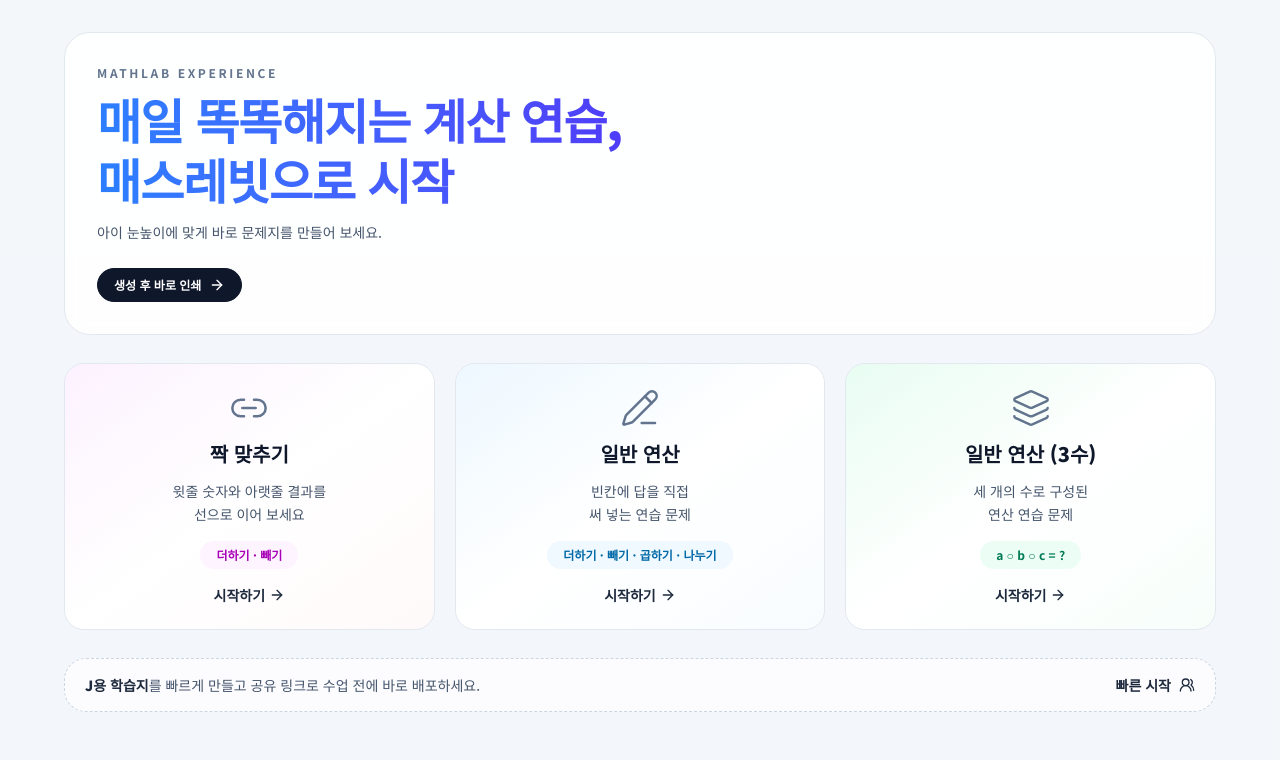
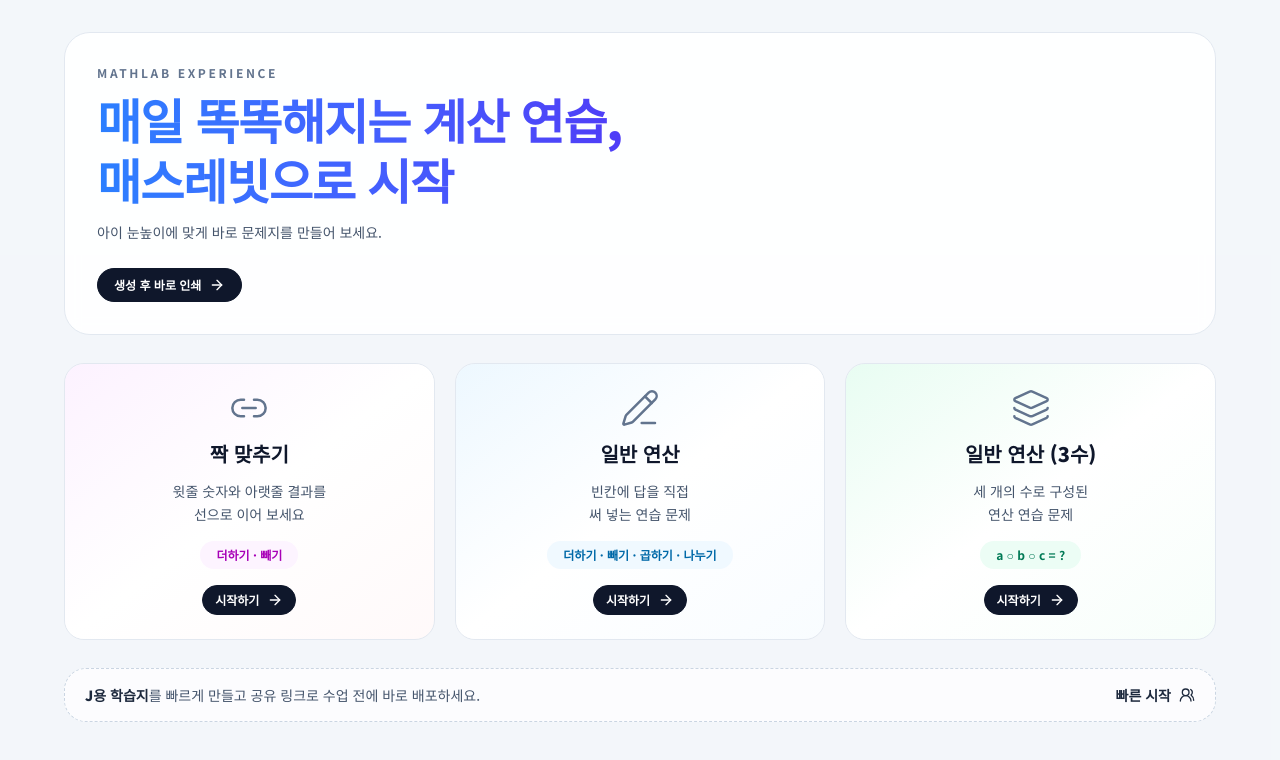
Before and after one commit to neozzzzz/mathlab, a Next.js app: page / in a window 1280 px wide. Shown: the top 760 px of the page. Built offline with nearby package versions, Linux system fonts and the light colour scheme.

Commit message:
style: 카드 CTA를 생성 후 바로 인쇄와 동일한 버튼 타입으로 통일

```diff
--- a/src/app/page.tsx
+++ b/src/app/page.tsx
@@ -86,8 +86,9 @@ export default function LandingPage() {
                   <div className={`mt-1 inline-block px-4 py-1.5 rounded-full text-xs font-bold ${m.badgeClass}`}>
                     {m.badge}
                   </div>
-                  <div className="mt-1 inline-flex items-center text-sm font-black text-slate-800 bg-transparent hover:bg-transparent transition-all duration-200 group-hover:translate-x-1">
-                    시작하기 <ArrowRight className="w-4 h-4 ml-1 transition-transform duration-200" />
+                  <div className="mt-1 inline-flex items-center gap-2 rounded-full border border-slate-900 bg-slate-900 text-white px-3 py-1.5 text-xs font-bold hover:bg-slate-800 transition-colors duration-200">
+                    시작하기
+                    <ArrowRight className="w-4 h-4" />
                   </div>
                 </div>
               </TrackedLink>
```
